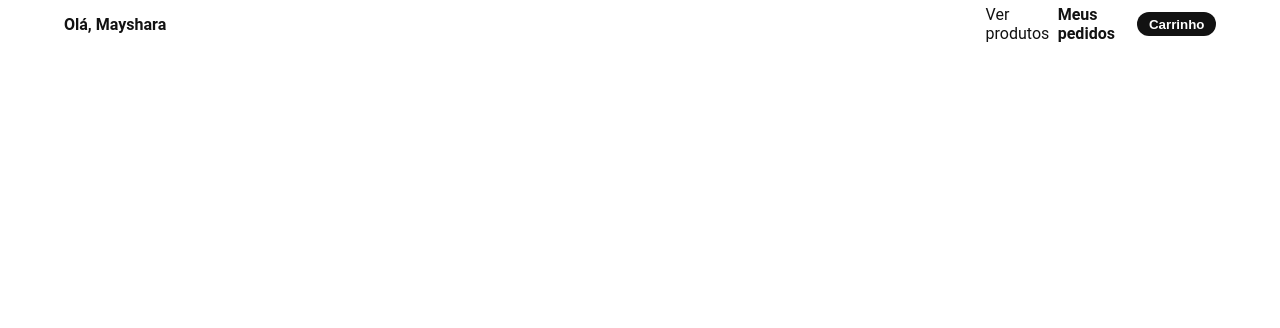
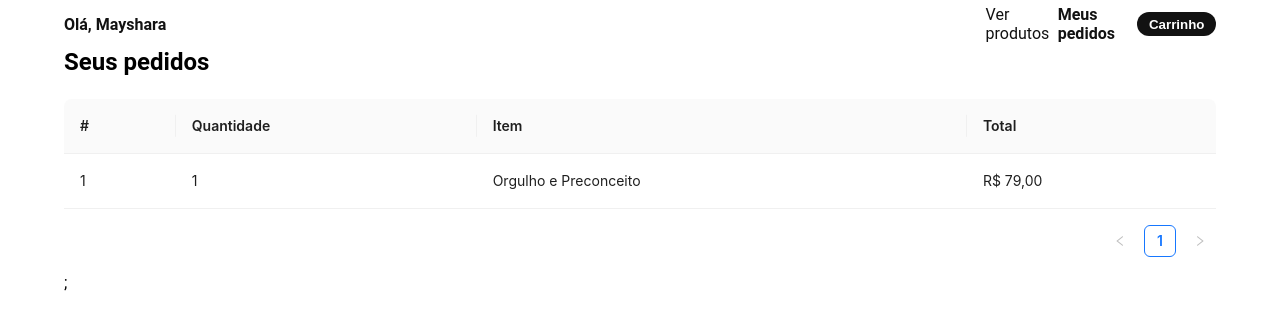
Before and after one commit to MaysharaF/order-project, a React (Create React App) app: page /order-list in a window 1280 px wide. Shown: the top 328 px of the page. Built offline with nearby package versions, Linux system fonts and the light colour scheme.

Commit message:
feat: criando listagem de pedidos feitos

```diff
--- a/src/pages/Orders/index.tsx
+++ b/src/pages/Orders/index.tsx
@@ -1,9 +1,52 @@
-import React from 'react';
+import React from "react";
 
-// import { Container } from './styles';
+import {Table} from 'antd'
+
+import { Container } from "./styles";
 
 const Orders: React.FC = () => {
-  return <div />;
-}
+
+  const dataSource = [
+    {
+      key: '1',
+      quantity: 1,
+      item: 'Orgulho e Preconceito',
+      total: "R$ 79,00"
+    },
+
+  ];
+
+  const columns = [
+    {
+      title: '#',
+      dataIndex: 'key',
+      key: 'key',
+    },
+    {
+      title: 'Quantidade',
+      dataIndex: 'quantity',
+      key: 'quantity',
+    },
+    {
+      title: 'Item',
+      dataIndex: 'item',
+      key: 'item',
+    },
+    {
+      title: 'Total',
+      dataIndex: 'total',
+      key: 'total',
+    },
+  ];
+
+
+
+  return (
+    <Container>
+      <h2>Seus pedidos</h2>
+      <Table dataSource={dataSource} columns={columns} />;
+    </Container>
+  );
+};
 
 export default Orders;
--- a/src/pages/Orders/styles.ts
+++ b/src/pages/Orders/styles.ts
@@ -1,5 +1,12 @@
-import styled from 'styled-components';
+import styled from "styled-components";
 
 export const Container = styled.div`
+  display: flex;
+  width: 100%;
+  height: 100%;
+  flex-direction: column;
 
+  h2 {
+    margin-bottom: 2%;
+  }
 `;
```
